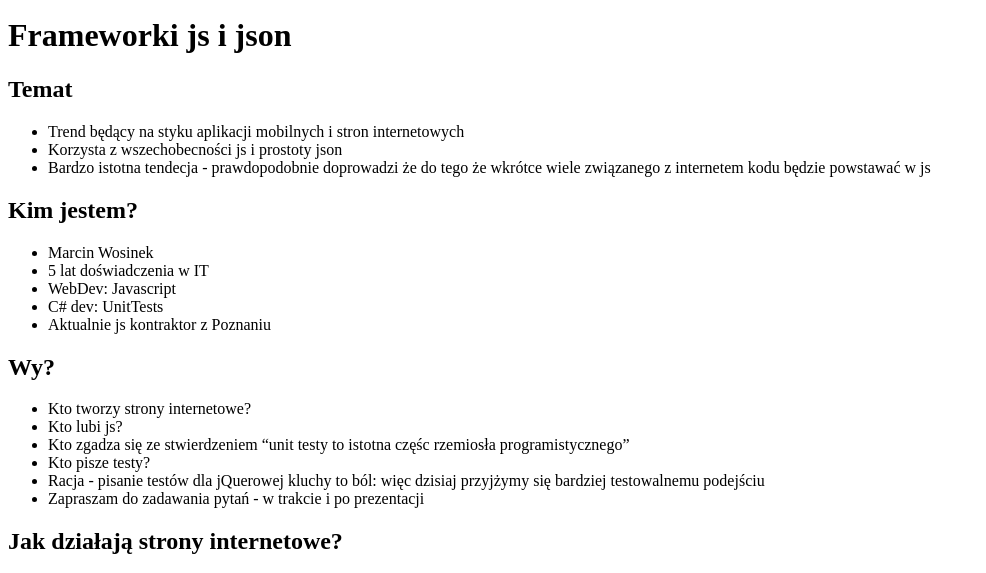
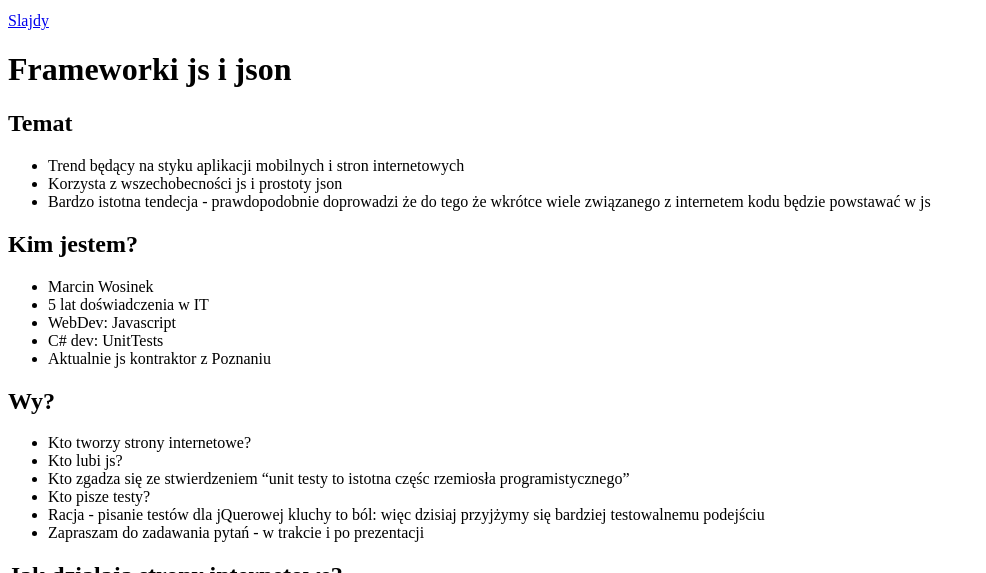
Before and after one commit to marcin-wosinek/frameworki-js-i-json, a Jekyll site: the page built from index.md, in a window 1280 px wide and 900 px high, cut to the strip 327-900 px from the top of the window. Shown: the whole strip, without its empty margins (0-986 px from the left). Built offline with Jekyll 4.4.1, drawn with Linux system fonts in a browser that asks for light colours; Markdown is read by kramdown in place of the engine named in the settings.

Commit message:
Add slides

```diff
--- a/index.md
+++ b/index.md
@@ -2,6 +2,8 @@
 layout: default
 title: Frameworki js i json
 ---
+[Slajdy](https://docs.google.com/presentation/d/1moRrmS6ogVlOBzVidsPgLc1_w-vYC3Bt87Wk3oak5rU/edit?usp=sharing)
+
 # Frameworki js i json
 ## Temat
 * Trend będący na styku aplikacji mobilnych i stron internetowych
```
